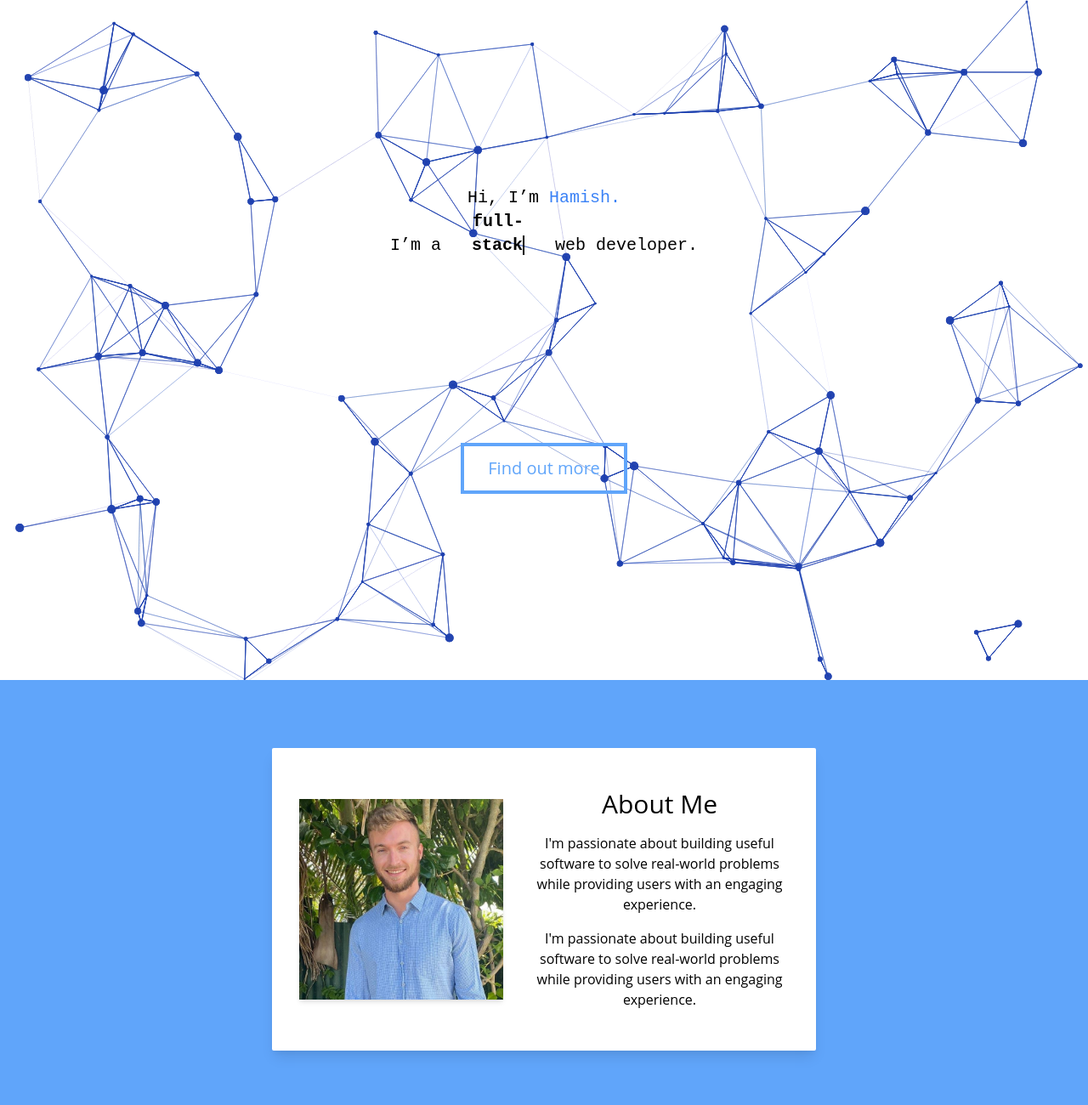
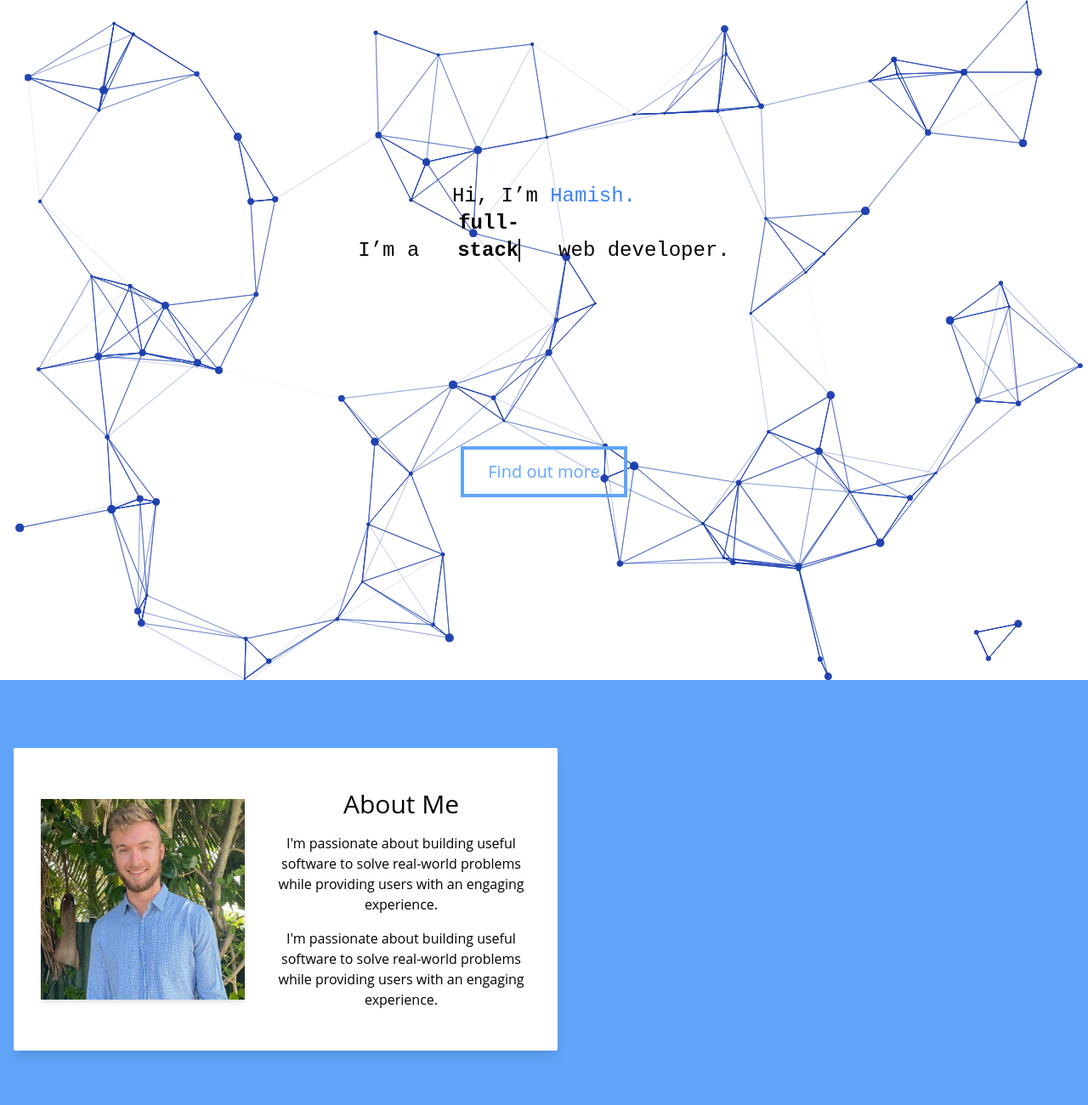
Before and after one commit to hamish-stobo/gatsby-portfolio-site, a Gatsby site: page / in a window 1280 px wide. Shown: the top 1300 px of the page at 85% size. Built offline with nearby package versions, Linux system fonts and the light colour scheme; Gatsby itself is replaced by a stand-in of ours; animation ran at ten frames a second.

Commit message:
cleaning up styles

```diff
--- a/src/components/About/index.js
+++ b/src/components/About/index.js
@@ -4,7 +4,7 @@ import profile from '../../images/profile.jpg'
 const About = () => {
     return (
         <section className="bg-blue-400 pt-20 pb-32 sm:pb-40 clippedRect">
-            <div className="p-8 sm:py-12 rounded-sm bg-white shadow-lg w-11/12 max-w-screen-sm mx-auto flex flex-col sm:flex-row justify-center sm:justify-between items-center">
+            <div className="p-8 sm:py-12 rounded-sm bg-white shadow-lg max-w-md sm:max-w-screen-sm sm:mx-4 mx-auto flex flex-col sm:flex-row justify-center sm:justify-between items-center">
                 <img src={profile} alt="Website author" className="w-60 shadow-md sm:mr-4"/>
                 <div className="flex flex-col justify-around items-center sm:ml-4">
                     <h2 className="text-3xl pt-4 sm:pt-0">About Me</h2>
--- a/src/components/Hero/Hero.css
+++ b/src/components/Hero/Hero.css
@@ -8,7 +8,7 @@
 
 @media screen and (min-width: 640px) {
   .typewriterText {
-    width: 110px;
+    width: 135px;
   }
 }
 
--- a/src/components/Hero/index.js
+++ b/src/components/Hero/index.js
@@ -6,7 +6,7 @@ const Hero = () => {
     const msgs = ['front-end', 'back-end', 'full-stack']
     return (
         <section className="h-screen flex flex-col justify-evenly items-center">
-            <div className="text-lg sm:text-xl heroText">
+            <div className="text-lg sm:text-2xl heroText">
                 <p>Hi, I’m<span className="text-blue-500"> Hamish.</span></p>
                 <p>I’m a <TypeWriter messages={msgs} /> web developer.</p>
             </div>
--- a/tailwind.config.js
+++ b/tailwind.config.js
@@ -2,7 +2,9 @@ module.exports = {
   purge: ['./src/**/*.{js,jsx,ts,tsx}'],
   darkMode: false, // or 'media' or 'class'
   theme: {
-    extend: {},
+    extend: {
+      'xs': '400px',
+    },
   },
   variants: {
     extend: {},
```
